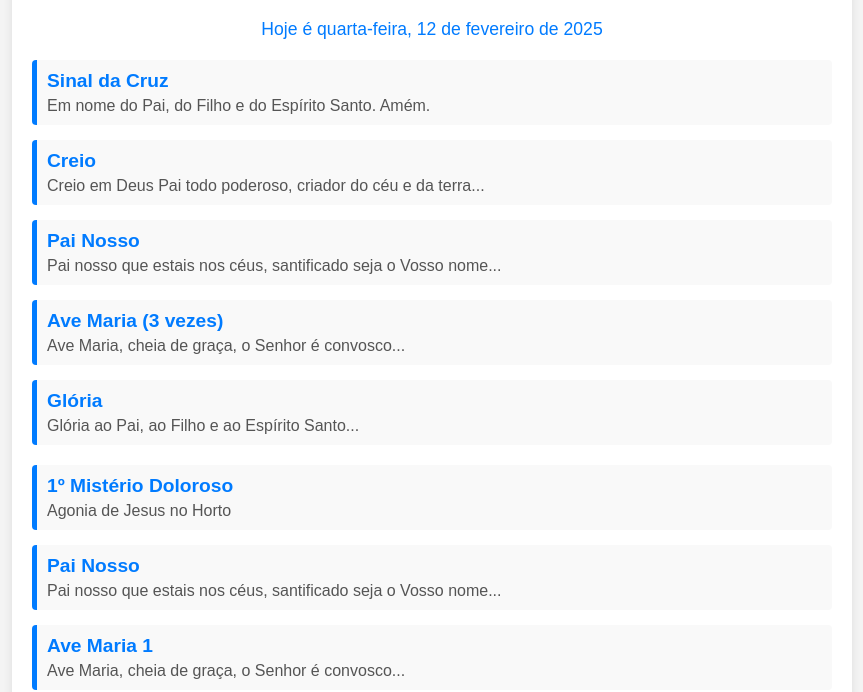
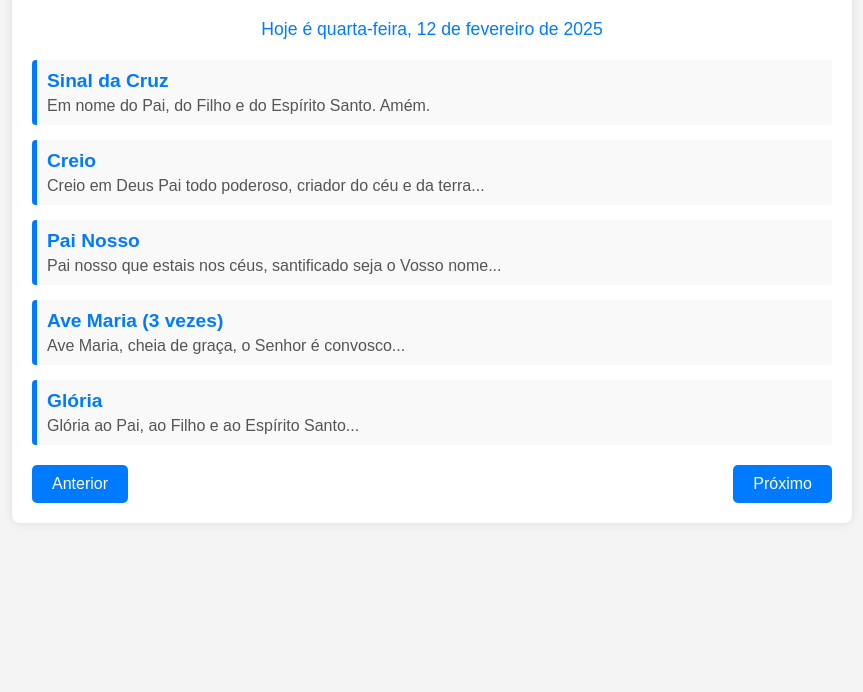
Before and after one commit to danielson-alencar/misteriosdotercomariano, a plain HTML site: page index.html in a window 1280 px wide. Shown: the part 131-823 px from the top of the page, without its empty margins (208-1071 px from the left). After the commit the page ends 800 px from the top, so only its background shows below. Drawn offline with Linux system fonts and the light colour scheme.

Commit message:
Update index.html

```diff
--- a/index.html
+++ b/index.html
@@ -63,6 +63,34 @@
             font-size: 1em;
             color: #555;
         }
+
+        .navegacao {
+            display: flex;
+            justify-content: space-between;
+            margin-top: 20px;
+        }
+
+        .navegacao button {
+            padding: 10px 20px;
+            font-size: 1em;
+            color: #fff;
+            background-color: #007bff;
+            border: none;
+            border-radius: 5px;
+            cursor: pointer;
+        }
+
+        .navegacao button:hover {
+            background-color: #0056b3;
+        }
+
+        .pagina {
+            display: none;
+        }
+
+        .pagina.ativa {
+            display: block;
+        }
     </style>
 </head>
 <body>
@@ -71,6 +99,10 @@
         <p id="data-atual"></p>
         <div id="oracoes"></div>
         <div id="misterios"></div>
+        <div class="navegacao">
+            <button id="anterior">Anterior</button>
+            <button id="proximo">Próximo</button>
+        </div>
     </div>
 
     <script>
@@ -78,6 +110,8 @@
             const dataAtualElement = document.getElementById('data-atual');
             const oracoesElement = document.getElementById('oracoes');
             const misteriosElement = document.getElementById('misterios');
+            const anteriorButton = document.getElementById('anterior');
+            const proximoButton = document.getElementById('proximo');
 
             // Obtém e formata a data atual
             const data = new Date();
@@ -94,59 +128,12 @@
                 'Terça-feira': getMisteriosDolorosos(),
                 'Quarta-feira': getMisteriosGloriosos(),
                 'Quinta-feira': getMisteriosLuminosos(),
-                'Quarta-feira': getMisteriosDolorosos(),
+                'Sexta-feira': getMisteriosDolorosos(),
                 'Sábado': getMisteriosGozosos(),
                 'Domingo': getMisteriosGloriosos()
             };
 
-            exibirOracoes(); // Exibe as orações antes dos mistérios
-            const misteriosDoDia = misterios[diaSemana];
-
-            if (misteriosDoDia) {
-                misteriosDoDia.forEach(misterio => {
-                    const div = document.createElement('div');
-                    div.className = 'secao';
-                    div.innerHTML = `<h2>${misterio.titulo}</h2><p>${misterio.descricao}</p>`;
-                    misteriosElement.appendChild(div);
-
-                    // Exibe o Pai Nosso após cada mistério
-                    const paiNossoDiv = document.createElement('div');
-                    paiNossoDiv.className = 'secao';
-                    paiNossoDiv.innerHTML = `<h2>Pai Nosso</h2><p>Pai nosso que estais nos céus, santificado seja o Vosso nome...</p>`;
-                    misteriosElement.appendChild(paiNossoDiv);
-
-                    // Exibe as 10 Ave Marias após o Pai Nosso
-                    for (let i = 1; i <= 10; i++) {
-                        const aveMariaDiv = document.createElement('div');
-                        aveMariaDiv.className = 'secao';
-                        aveMariaDiv.innerHTML = `<h2>Ave Maria ${i}</h2><p>Ave Maria, cheia de graça, o Senhor é convosco...</p>`;
-                        misteriosElement.appendChild(aveMariaDiv);
-                    }
-
-                    // Exibe o Glória após as Ave Marias
-                    const gloriaDiv = document.createElement('div');
-                    gloriaDiv.className = 'secao';
-                    gloriaDiv.innerHTML = `<h2>Glória</h2><p>Glória ao Pai, ao Filho e ao Espírito Santo...</p>`;
-                    misteriosElement.appendChild(gloriaDiv);
-                });
-
-                // Exibe Infinitas Graças e Salve Rainha após o último Glória
-                const infinitasGracasDiv = document.createElement('div');
-                infinitasGracasDiv.className = 'secao';
-                infinitasGracasDiv.innerHTML = `<h2>Infinitas Graças</h2><p>Infinitas graças vos damos, Soberana Rainha...</p>`;
-                misteriosElement.appendChild(infinitasGracasDiv);
-
-                const salveRainhaDiv = document.createElement('div');
-                salveRainhaDiv.className = 'secao';
-                salveRainhaDiv.innerHTML = `<h2>Salve Rainha</h2><p>Salve Rainha, Mãe de misericórdia, vida, doçura e esperança nossa, salve!...</p>`;
-                misteriosElement.appendChild(salveRainhaDiv);
-            } else {
-                misteriosElement.innerHTML = `<p>Não há mistérios definidos para ${diaSemana}.</p>`;
-            }
-        });
-
-        function exibirOracoes() {
-            const oracoes = [
+            const oracoesIniciais = [
                 { titulo: 'Sinal da Cruz', descricao: 'Em nome do Pai, do Filho e do Espírito Santo. Amém.' },
                 { titulo: 'Creio', descricao: 'Creio em Deus Pai todo poderoso, criador do céu e da terra...' },
                 { titulo: 'Pai Nosso', descricao: 'Pai nosso que estais nos céus, santificado seja o Vosso nome...' },
@@ -154,13 +141,97 @@
                 { titulo: 'Glória', descricao: 'Glória ao Pai, ao Filho e ao Espírito Santo...' }
             ];
 
-            oracoes.forEach(orc => {
-                const div = document.createElement('div');
-                div.className = 'secao';
-                div.innerHTML = `<h2>${orc.titulo}</h2><p>${orc.descricao}</p>`;
-                document.getElementById('oracoes').appendChild(div);
-            });
-        }
+            const misteriosDoDia = misterios[diaSemana];
+
+            if (misteriosDoDia) {
+                let paginaAtual = 0;
+                const paginas = [];
+
+                // Cria a primeira página com as orações iniciais
+                const primeiraPagina = document.createElement('div');
+                primeiraPagina.className = 'pagina';
+                oracoesIniciais.forEach(orc => {
+                    primeiraPagina.innerHTML += `
+                        <div class="secao">
+                            <h2>${orc.titulo}</h2>
+                            <p>${orc.descricao}</p>
+                        </div>
+                    `;
+                });
+                misteriosElement.appendChild(primeiraPagina);
+                paginas.push(primeiraPagina);
+
+                // Cria as páginas para cada mistério
+                misteriosDoDia.forEach(misterio => {
+                    const div = document.createElement('div');
+                    div.className = 'pagina';
+                    div.innerHTML = `
+                        <div class="secao">
+                            <h2>${misterio.titulo}</h2>
+                            <p>${misterio.descricao}</p>
+                        </div>
+                        <div class="secao">
+                            <h2>Pai Nosso</h2>
+                            <p>Pai nosso que estais nos céus, santificado seja o Vosso nome...</p>
+                        </div>
+                        ${Array.from({ length: 10 }, (_, i) => `
+                            <div class="secao">
+                                <h2>Ave Maria ${i + 1}</h2>
+                                <p>Ave Maria, cheia de graça, o Senhor é convosco...</p>
+                            </div>
+                        `).join('')}
+                        <div class="secao">
+                            <h2>Glória</h2>
+                            <p>Glória ao Pai, ao Filho e ao Espírito Santo...</p>
+                        </div>
+                    `;
+                    misteriosElement.appendChild(div);
+                    paginas.push(div);
+                });
+
+                // Cria a última página com as orações finais
+                const ultimaPagina = document.createElement('div');
+                ultimaPagina.className = 'pagina';
+                ultimaPagina.innerHTML = `
+                    <div class="secao">
+                        <h2>Infinitas Graças</h2>
+                        <p>Infinitas graças vos damos, Soberana Rainha...</p>
+                    </div>
+                    <div class="secao">
+                        <h2>Salve Rainha</h2>
+                        <p>Salve Rainha, Mãe de misericórdia, vida, doçura e esperança nossa, salve!...</p>
+                    </div>
+                `;
+                misteriosElement.appendChild(ultimaPagina);
+                paginas.push(ultimaPagina);
+
+                function mostrarPagina(index) {
+                    paginas.forEach((pagina, i) => {
+                        pagina.classList.toggle('ativa', i === index);
+                    });
+                    anteriorButton.disabled = index === 0;
+                    proximoButton.disabled = index === paginas.length - 1;
+                }
+
+                anteriorButton.addEventListener('click', () => {
+                    if (paginaAtual > 0) {
+                        paginaAtual--;
+                        mostrarPagina(paginaAtual);
+                    }
+                });
+
+                proximoButton.addEventListener('click', () => {
+                    if (paginaAtual < paginas.length - 1) {
+                        paginaAtual++;
+                        mostrarPagina(paginaAtual);
+                    }
+                });
+
+                mostrarPagina(0);
+            } else {
+                misteriosElement.innerHTML = `<p>Não há mistérios definidos para ${diaSemana}.</p>`;
+            }
+        });
 
         function getMisteriosGozosos() {
             return [
```
